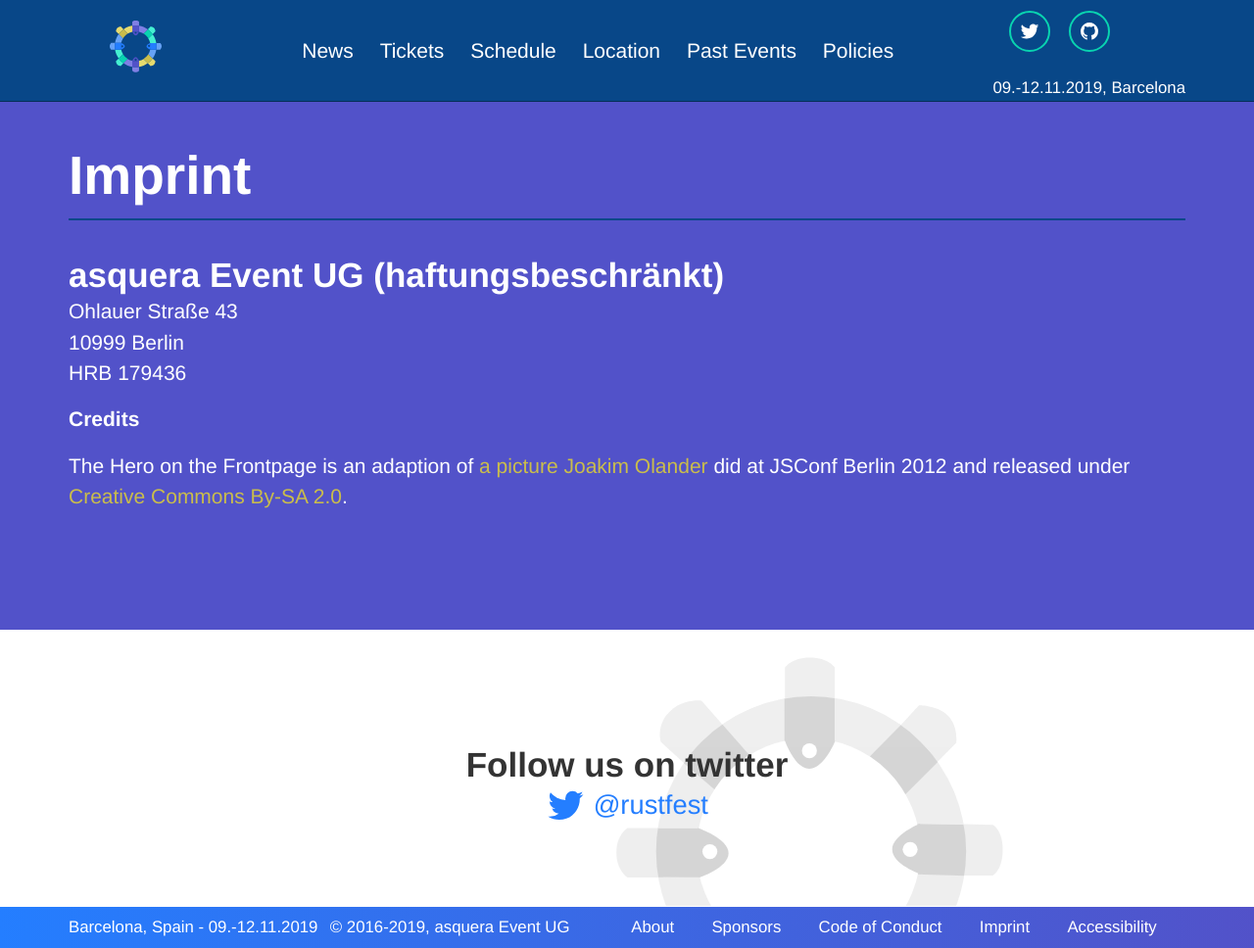
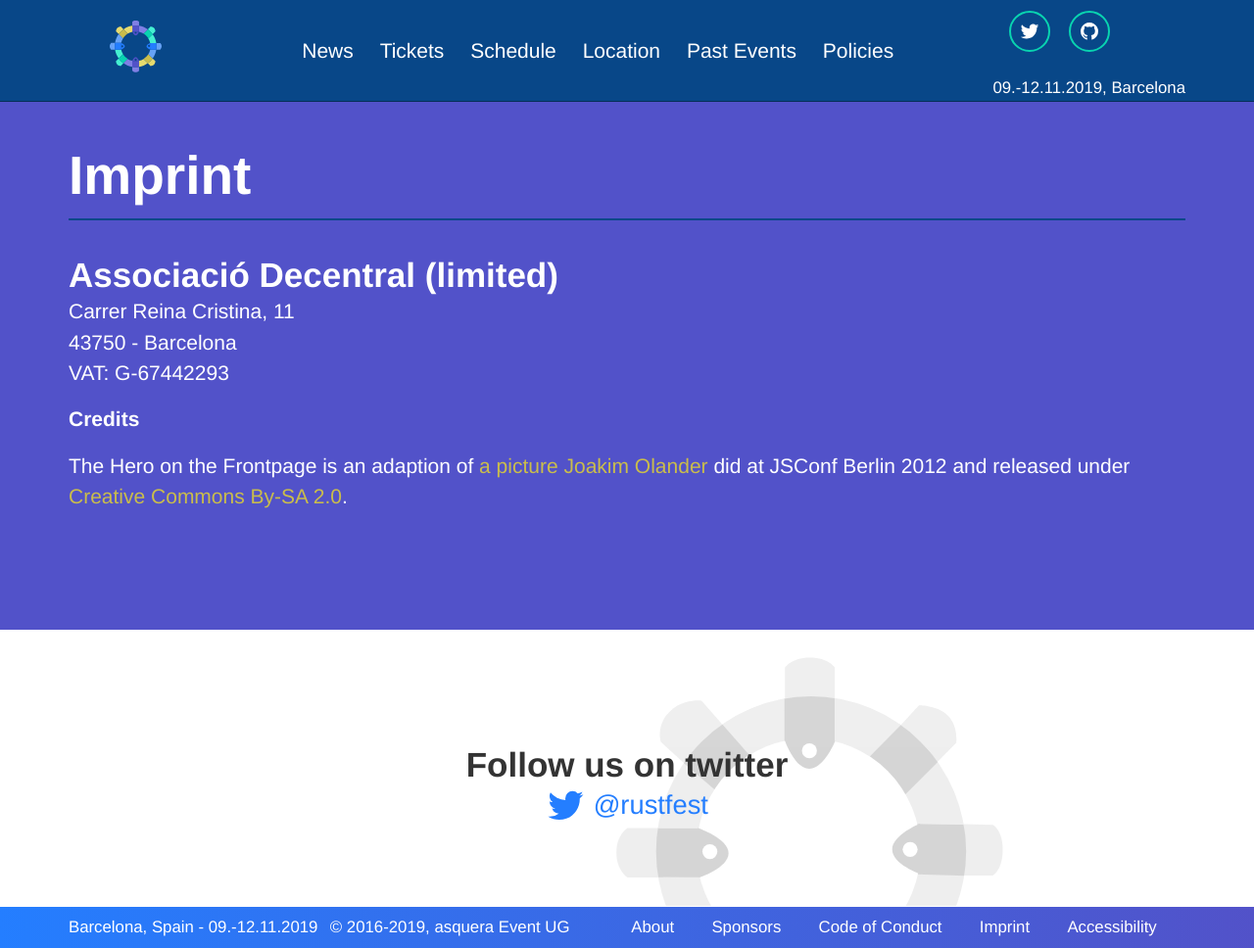
Before and after one commit to RustFestEU/barcelona.rustfest.eu, a Jekyll site: the page built from imprint.md, in a window 1280 px wide. Shown: the whole page at 98% size. Built offline with Jekyll 4.4.1, drawn with Linux system fonts in a browser that asks for light colours; nearby versions of some CDN libraries.

Commit message:
Update contact info

```diff
--- a/imprint.md
+++ b/imprint.md
@@ -9,10 +9,10 @@
 
 <p>
 <address>
-<h2>asquera Event UG (haftungsbeschränkt)</h2>
-Ohlauer Straße 43 <br>
-10999 Berlin<br>
-HRB 179436
+<h2>Associació Decentral (limited)</h2>
+Carrer Reina Cristina, 11 <br>
+43750 - Barcelona<br>
+VAT: G-67442293
 </address>
 </p>
 
```
